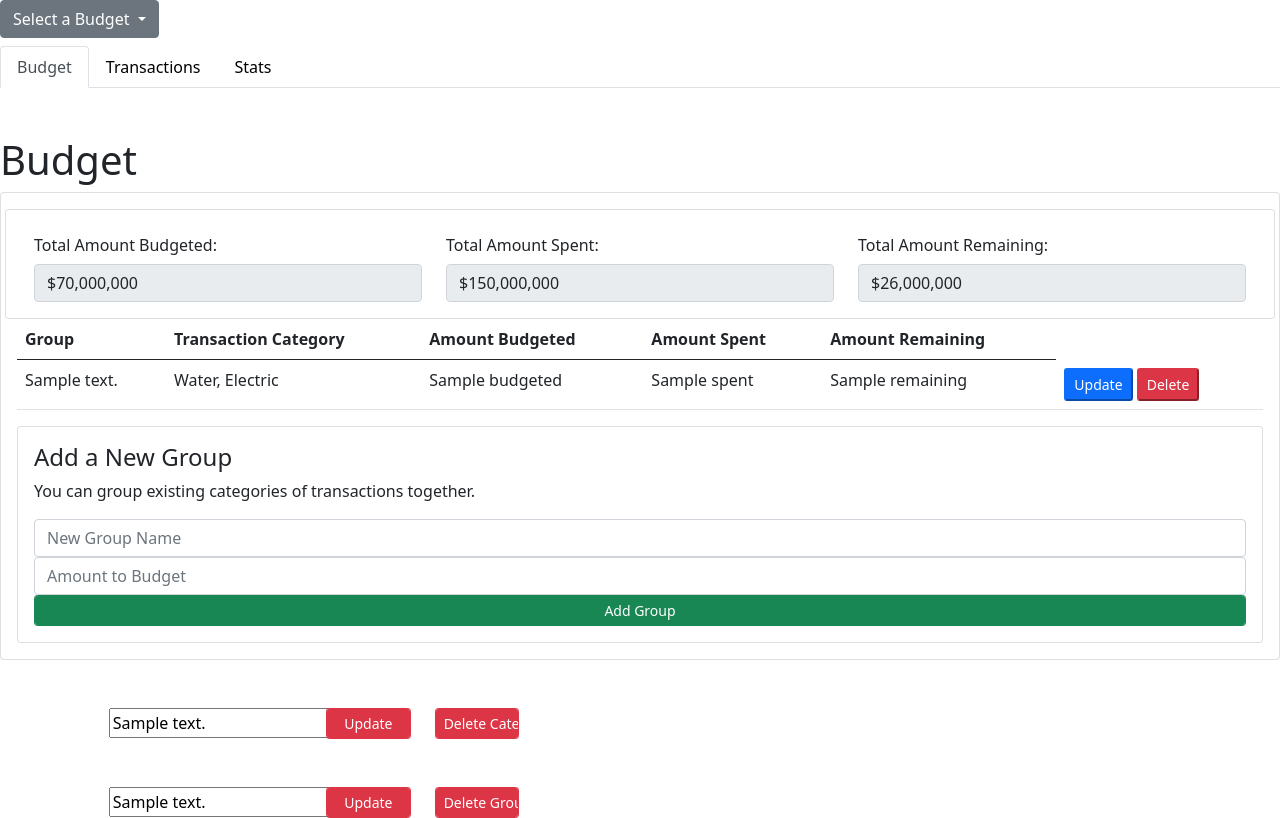
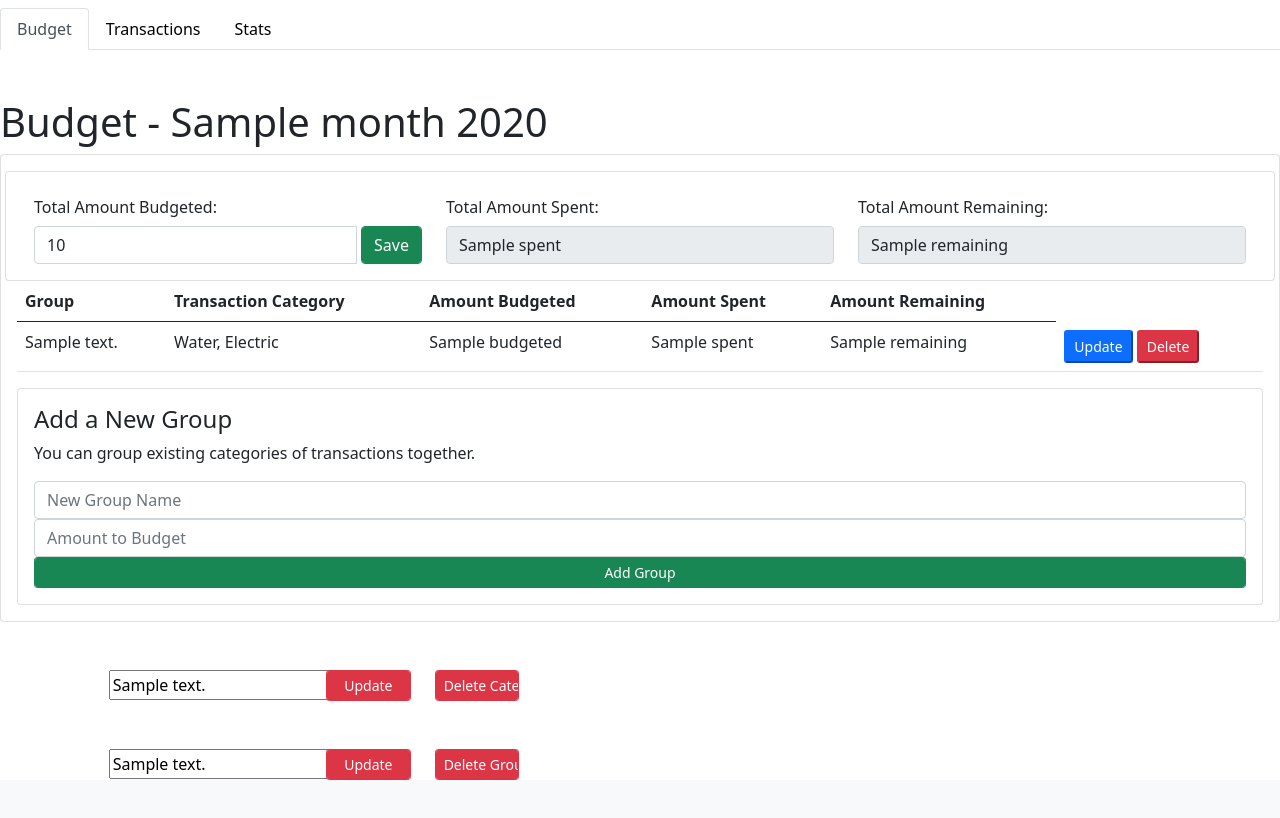
Before and after one commit to asa-leholland/BeaverHacks, a Django app: template BeaverStacks/BudgetApp/templates/index.html in a window 1280 px wide. Shown: the part 78-896 px from the top of the page. After the commit the page ends 858 px from the top, so only its background shows below. Run offline with Django 3.2, Linux system fonts and the light colour scheme; the template is opened without the code that fills it: most values are stand-ins (such as "Sample title", 1, 10 or a date in 2020); some libraries are stand-ins or nearby versions.

Commit message:
groupcategories

```diff
--- a/BeaverStacks/BudgetApp/forms.py
+++ b/BeaverStacks/BudgetApp/forms.py
@@ -1,5 +1,5 @@
 from django.forms import ModelForm
-from .models import Groups, Transactions, Categories, GroupCategories, Budgets, UserTransactions, UserBudget
+from .models import Groups, Transactions, Categories, GroupTransactions, Budgets, UserTransactions, UserBudget
 
 
 # This file will be used to create forms for HTML embedding of the data
@@ -36,7 +36,7 @@ class CategoryForm(ModelForm):
 
 class GroupCategoryForm(ModelForm):
     class Meta:
-        model = GroupCategories
+        model = GroupTransactions
         fields = [
             'group_id',
             'category_id'
--- a/BeaverStacks/BudgetApp/models.py
+++ b/BeaverStacks/BudgetApp/models.py
@@ -22,7 +22,7 @@ class Categories(models.Model):
 
 class GroupCategories(models.Model):
     group_id = models.ForeignKey(Groups, on_delete=models.CASCADE)
-    category_id = models.ForeignKey(Categories, on_delete=models.CASCADE)
+    category_id = models.ForeignKey(Categories, on_delete=models.CASCADE, null=True)
 
 
 class Transactions(models.Model):
@@ -37,8 +37,8 @@ class Budgets(models.Model):
     amount = models.DecimalField(default=0.00, max_digits=16, decimal_places=2)
     spent = models.DecimalField(default=0.00, max_digits=16, decimal_places=2)
     remaining = models.DecimalField(default=0.00, max_digits=16, decimal_places=2)
-    year = models.DateTimeField(default=timezone.now().year)
-    month = models.DateField(default=timezone.now().month)
+    year = models.DateField(default=date.today)
+    month = models.DateField(default=date.today)
 
 
 class UserTransactions(models.Model):
--- a/BeaverStacks/BudgetApp/templates/base.html
+++ b/BeaverStacks/BudgetApp/templates/base.html
@@ -12,6 +12,7 @@
     {% block content %}
         replace
     {% endblock %}
-    <script src="https://cdn.jsdelivr.net/npm/bootstrap@5.0.0-beta3/dist/js/bootstrap.bundle.min.js" integrity="sha384-JEW9xMcG8R+pH31jmWH6WWP0WintQrMb4s7ZOdauHnUtxwoG2vI5DkLtS3qm9Ekf" crossorigin="anonymous"></script>
+    <script src="https://cdn.jsdelivr.net/npm/@popperjs/core@2.9.1/dist/umd/popper.min.js" integrity="sha384-SR1sx49pcuLnqZUnnPwx6FCym0wLsk5JZuNx2bPPENzswTNFaQU1RDvt3wT4gWFG" crossorigin="anonymous"></script>
+    <script src="https://cdn.jsdelivr.net/npm/bootstrap@5.0.0-beta3/dist/js/bootstrap.min.js" integrity="sha384-j0CNLUeiqtyaRmlzUHCPZ+Gy5fQu0dQ6eZ/xAww941Ai1SxSY+0EQqNXNE6DZiVc" crossorigin="anonymous"></script>
     </body>
 </html>
--- a/BeaverStacks/BudgetApp/templates/index.html
+++ b/BeaverStacks/BudgetApp/templates/index.html
@@ -3,7 +3,7 @@
 {% block content %}
 	<div>
 
-		<div class="dropdown">
+<!--		<div class="dropdown">
 			<button class="btn btn-secondary dropdown-toggle" type="button" id="dropdownMenuButton1" data-bs-toggle="dropdown" aria-expanded="false">
 			  Select a Budget
 			</button>
@@ -12,7 +12,7 @@
 					<li><a class="dropdown-item" href="#"></a>{{ budget }}</li>
 				{% endfor %}
 			</ul>
-		</div>
+		</div>-->
 
 
 		<ul class="nav nav-tabs mt-2" id="myTab" role="tablist">
@@ -31,7 +31,7 @@
 		<div class="tab-content mt-5" id="tabs">
 			<div class="tab-pane active" id="budget" role="tabpanel" aria-labelledby="budget-tab">
 				<div>
-					<div class='p5 m5'><h1 >Budget</h1></div>
+					<div class='p5 m5'><h1 >Budget - {{month}}  {{year}}</h1></div>
 					<div class="card">
 						<div class="card-body">
 							<div class="row">
@@ -40,25 +40,32 @@
 										<div class="row">
 											<div class="col-sm">
 												<div class="form-inline">
+													<form method="POST">{% csrf_token %}
+														<div>
+															<div class="form-group">
+																<label class="col-sm-6 col-form-label"  for="budget_amount">Total Amount Budgeted: </label>
+																<div class="input-group">
+																	<input type="text" class="form-control" style="margin-right:5px;" name="budget_amount" id="budget_amount" value="{{budget.amount}}"/>
+																	<span class="input-group-addon"><input type="submit" class="form-control btn btn-success" value="Save" name="create_budget"></span>
+																</div>
+															</div>
+														</div>
+													</form>
+												</div>
+											</div>
+											<div class="col-sm">
+												<div class="form-inline">
 													<div class="col-md-12 form-group">
-														<label class="col-sm-6 col-form-label"  for="budgetAmount">Total Amount Budgeted: </label>
-														<input type="text" class="form-control" name="budgetAmount" id="budgetAmount" value="$70,000,000" readonly/>
+														<label class="col-sm-6 col-form-label"  for="budget_spent">Total Amount Spent: </label>
+														<input type="text" class="form-control" name="budget_spent" id="budget_spent" value="{{budget.spent}}" readonly/>
 													</div>
 												</div>
 											</div>
 											<div class="col-sm">
 												<div class="form-inline">
 													<div class="col-md-12 form-group">
-														<label class="col-sm-6 col-form-label"  for="budgetSpent">Total Amount Spent: </label>
-														<input type="text" class="form-control" name="budgetSpent" id="budgetSpent" value="$150,000,000" readonly/>
-													</div>
-												</div>
-											</div>
-											<div class="col-sm">
-												<div class="form-inline">
-													<div class="col-md-12 form-group">
-														<label class="col-sm-6 col-form-label"  for="budgetRemaining">Total Amount Remaining: </label>
-														<input type="text" class="form-control" name="budgetRemaining" id="budgetRemaining" value="$26,000,000" readonly/>
+														<label class="col-sm-6 col-form-label"  for="budget_remaining">Total Amount Remaining: </label>
+														<input type="text" class="form-control" name="budget_remaining" id="budget_remaining" value="{{budget.remaining}}" readonly/>
 													</div>
 												</div>
 											</div>
```
Also changed, not shown: BeaverStacks/BudgetApp/views.py (+40 -10 lines), BeaverStacks/BudgetApp/migrations/0003_alter_budgets_month.py (added), BeaverStacks/BudgetApp/migrations/0004_auto_20210410_1755.py (added), BeaverStacks/BudgetApp/migrations/0005_auto_20210410_1806.py (added), BeaverStacks/db.sqlite3.
